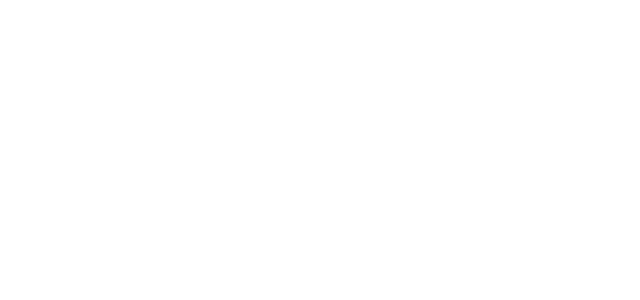
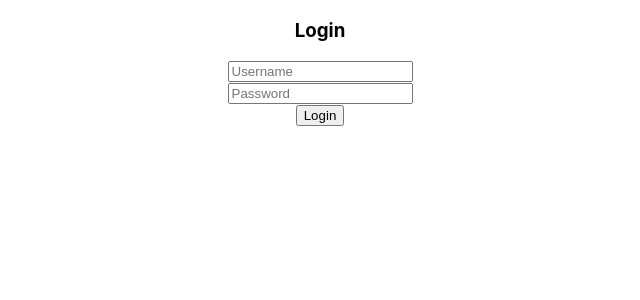
Before and after one commit to mahde232/turgeman-bank, a React (Create React App) app: page /login in a window 1280 px wide. Shown: the top 300 px of the page, without its empty margins (320-960 px from the left). Built offline with nearby package versions, Linux system fonts and the light colour scheme.

Commit message:
added login page

```diff
--- a/src/App.js
+++ b/src/App.js
@@ -1,6 +1,6 @@
 import {BrowserRouter as Router,Route} from 'react-router-dom';
-// import HomePage from './components/HomePage.component';
-// import Login from './components/Login.component';
+import HomePage from './components/HomePage.component';
+import Login from './components/Login.component';
 import Register from './components/Register.component';
 // import Navbar from './components/Navbar.component';
 import './App.css';
@@ -9,8 +9,8 @@
   return (
     <div className="App">
       <Router>
-        {/* <Route path="/" component={HomePage}/>
-        <Route path="/login" component={Login}/> */}
+        {/* <Route path="/" component={HomePage}/> */}
+        <Route path="/login" component={Login}/>
         <Route path="/register" component={Register}/>
       </Router>
     </div>
--- a/src/components/Login.component.jsx
+++ b/src/components/Login.component.jsx
@@ -0,0 +1,70 @@
+import React, { useState, useEffect } from 'react'
+import axios from 'axios'
+import './Login.style.css'
+
+const loginAPIURL = 'https://6178efcbaa7f3400174045f4.mockapi.io/users/?username='
+
+export default function Login() {
+
+    const [userObj,setObj] = useState({
+        username: '',
+        password: ''
+    })
+    const [loggedIn, setLoggedIn] = useState({})
+
+    useEffect(() => {
+        console.log(loggedIn);
+        //send logged in user back to father
+    }, [loggedIn])
+
+    const handleOnChange = (e) => {
+        e.target.style.border = '';
+        setObj(prevState => ({...prevState, [e.target.name]: e.target.value}))
+    }
+
+    const onFormSubmit = async (e) => {
+        e.preventDefault(); //prevent default form submitting
+        console.log(`click`);
+        let isGoodToGo = true;
+
+        Object.entries(userObj).forEach((item,index) => { //go over all the keys in the state object, check if any of them is empty
+            if(item[1].length === 0){
+                console.log(`${e.target[index].name} cannot be empty`);
+                e.target[index].style.border = '1px solid red'
+                isGoodToGo = false; //if empty, set isGoodToGo to false, to prevent the api call from having empty values
+            }
+        })
+        if(isGoodToGo) { //if all values are set, everything is good to go.
+            //show loader
+            const apiResponse = await axios.get(`${loginAPIURL}${userObj.username}`)
+            //remove loader
+            if(apiResponse.status===200) { //grabbed users succesfully
+                console.log('success',apiResponse);
+                if(apiResponse.data[0].username.toLowerCase()===userObj.username.toLowerCase() && apiResponse.data[0].password===userObj.password) {
+                    console.log('username and password are correct');
+                    setLoggedIn(apiResponse.data[0])
+                }
+                else {
+                    console.log('invalid username or password');
+                    //add/display div that gives feedback that password or username are wrong.
+                }
+                e.target.reset()
+                //add/display div that gives feedback that user successfully logged in.
+            }
+            else {
+                console.log('failed',apiResponse);
+                //add/display div that gives feedback that something went wrong.
+            }
+        }
+    }
+    return (
+        <div className='loginContainer'>
+            <h3>Login</h3>
+            <form id={'loginForm'} onSubmit={onFormSubmit}>
+                <div> <input type='text' name={'username'} placeholder='Username' onChange={handleOnChange}/> </div>
+                <div> <input type='password' name={'password'} autoComplete="new-password" placeholder='Password' onChange={handleOnChange}/> </div>
+                <div> <input type='submit' value='Login' /> </div>
+            </form>
+        </div>
+    )
+}
--- /dev/null
+++ b/src/components/Login.style.css
@@ -0,0 +1,4 @@
+.loginContainer {
+    display: flex;
+    flex-direction: column;
+}
--- a/src/components/Register.component.jsx
+++ b/src/components/Register.component.jsx
@@ -92,7 +92,7 @@
                 <input type='text' name={'username'} placeholder='Username' onChange={handleOnChange}/>
                 <input type='password' name={'password'} autoComplete="new-password" placeholder='Password' onChange={handleOnChange}/>
                 <div>
-                    <input type='submit' />
+                    <input type='submit' value='Register'/>
                 </div>
             </form>
         </div>
```
Also changed, not shown: src/components/Register.style.css (added).
